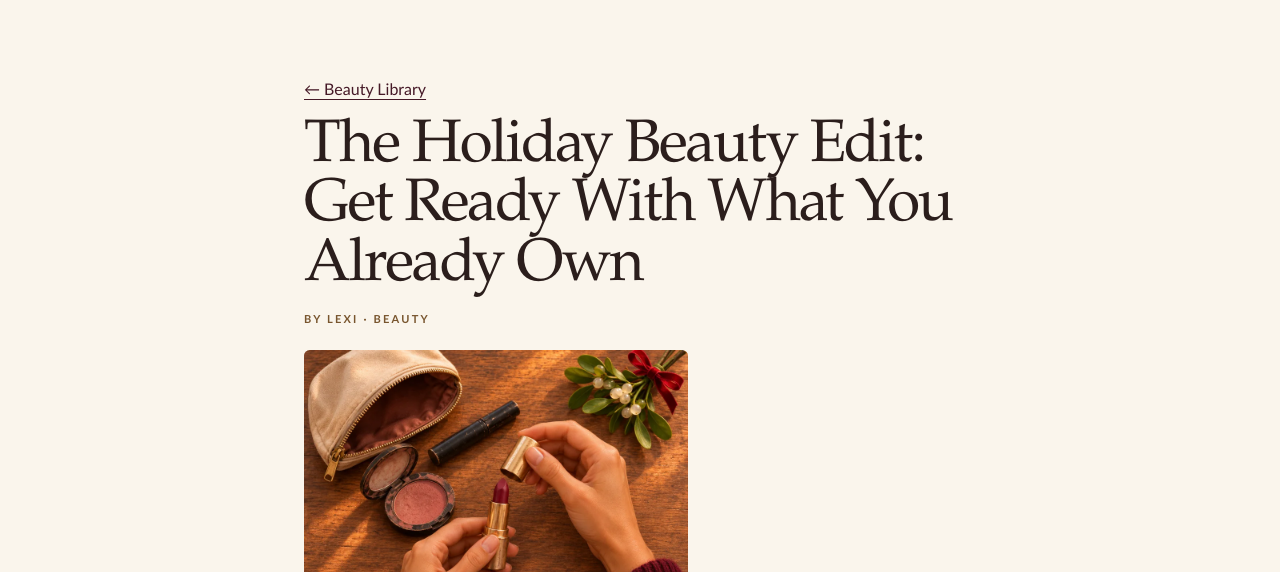
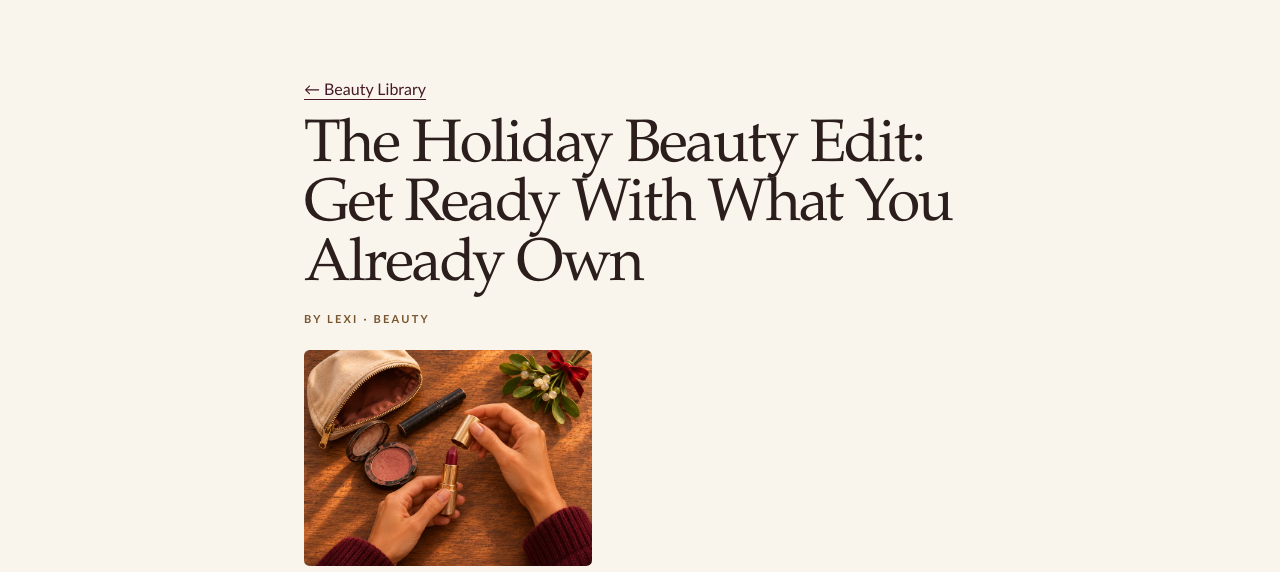
Before and after one commit to beardsgrace/three-pillars-lux, a plain HTML site: page holiday-beauty-edit.html in a window 1280 px wide. Shown: the part 228-800 px from the top of the page. Drawn offline with Linux system fonts and the light colour scheme.

Commit message:
Compact the Library card and article photo

```diff
--- a/styles.css
+++ b/styles.css
@@ -202,7 +202,7 @@ header nav { border-bottom:2px solid #cba46b; background:repeating-linear-gradie
 .editorial-article h1 { font-size: clamp(2.2rem, 5vw, 3.75rem); }
 .editorial-article h2 { font-size: clamp(1.55rem, 3vw, 2.15rem); margin-top: 1.75rem; }
 .editorial-article p, .editorial-article ol { margin-block: .85rem; }
-.article-photo { display: block; width: min(100%, 24rem); height: auto; border-radius: .35rem; }
+.article-photo { display: block; width: min(80%, 18rem); height: auto; border-radius: .35rem; }
 .article-signoff img + br + img { margin-inline-start: 100px; position: relative; top: -6px; }
 @media (max-width: 520px) {
   .library-article { gap: .7rem; }
```
